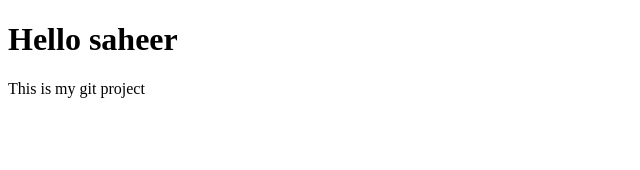
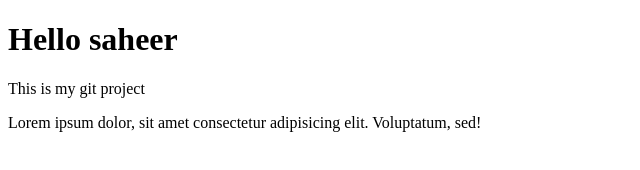
Before and after one commit to DevSaheerHost/datewithgit-sample, a plain HTML site: page index.html in a window 1280 px wide. Shown: the whole page, without its empty margins (0-640 px from the left). Drawn offline with Linux system fonts and the light colour scheme.

Commit message:
added lorem ipsum 10

```diff
--- a/index.html
+++ b/index.html
@@ -8,5 +8,8 @@
 <body>
     <h1>Hello saheer</h1>
     <label for="">This is my git project</label>
+    <p>
+        Lorem ipsum dolor, sit amet consectetur adipisicing elit. Voluptatum, sed!
+    </p>
 </body>
 </html>
```
